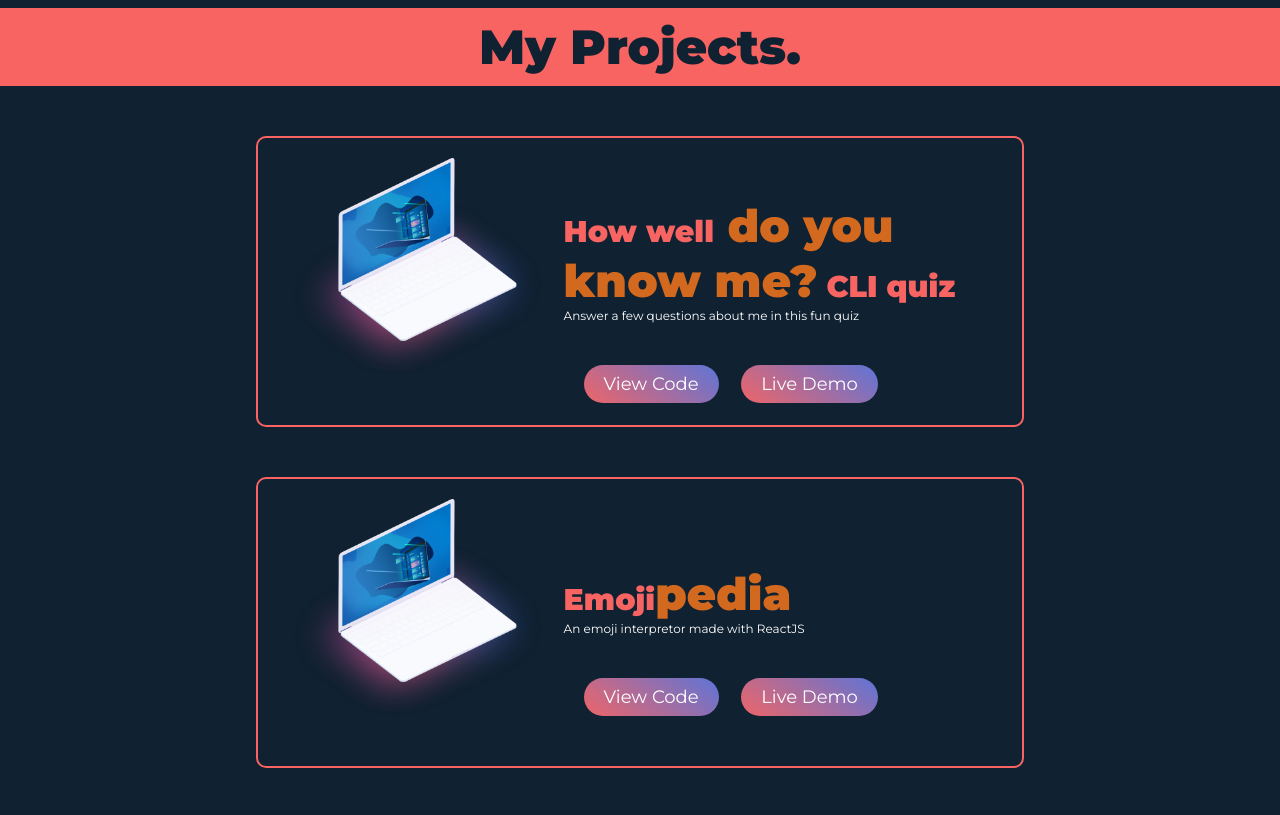
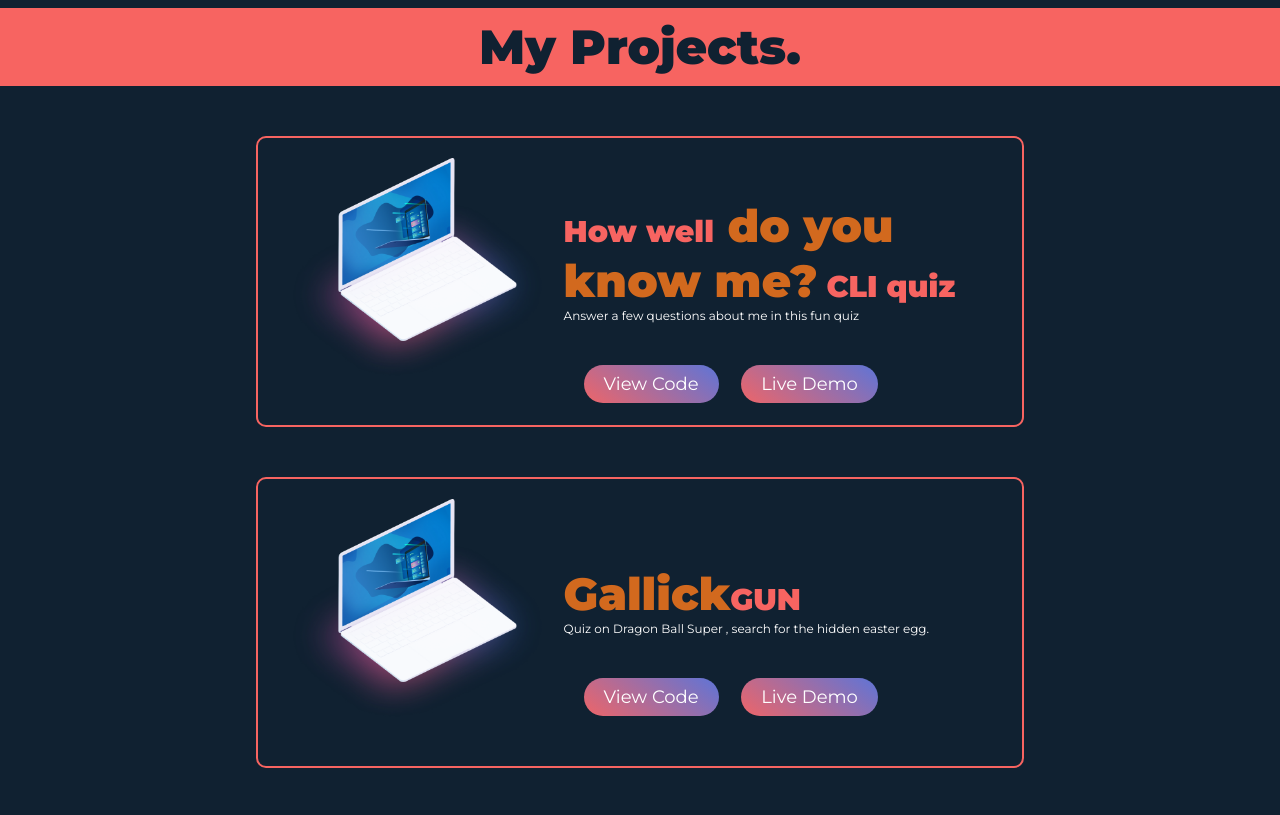
Before and after one commit to Bonitoflakes/portfolio_MK_II, a plain HTML site: page projects.html in a window 1280 px wide. Shown: the part 89-904 px from the top of the page. Drawn offline with Linux system fonts and the light colour scheme.

Commit message:
fix:missing project and css fix

```diff
--- a/css/style.css
+++ b/css/style.css
@@ -281,6 +281,7 @@ h3{
 .blog-article{
     max-width: 50vw;
     margin: auto;
+    height: 70vw;
 }
 .blog-article p{
     font-size: 1.5rem;
--- a/projects.html
+++ b/projects.html
@@ -64,6 +64,18 @@
     </article>
 
     <article class="blog-wrapper">
+      <div class="blog-flex">
+        <img class="blog-img" src="/images/Device (1).png" />
+        <div class="blog-content">
+          <h3><span class="title-primary">Gallick</span><a style="text-decoration: none; color:inherit;" href="https://www.reddit.com/r/dbz/comments/7m172a/weve_updated_dragon_ball_for_a_new_era/">GUN</a></h3>
+           <p class="paragraph-small">  Quiz on Dragon Ball Super , search for the hidden easter egg. </p>
+          <a target="_blank" rel="noopener noreferrer" class="button-small m2" href="https://github.com/Bonitoflakes/CLI_Mark_I">View Code</a>
+          <a target="_blank" rel="noopener noreferrer" class="button-small m2" href="https://repl.it/@Bonit0Flakes/assignment-1?embed=1&output=1">Live Demo</a>
+        </div>
+      </div>
+  </article>
+
+    <article class="blog-wrapper">
         <div class="blog-flex">
           <img class="blog-img" src="/images/Device (1).png" />
           <div class="blog-content">
```
